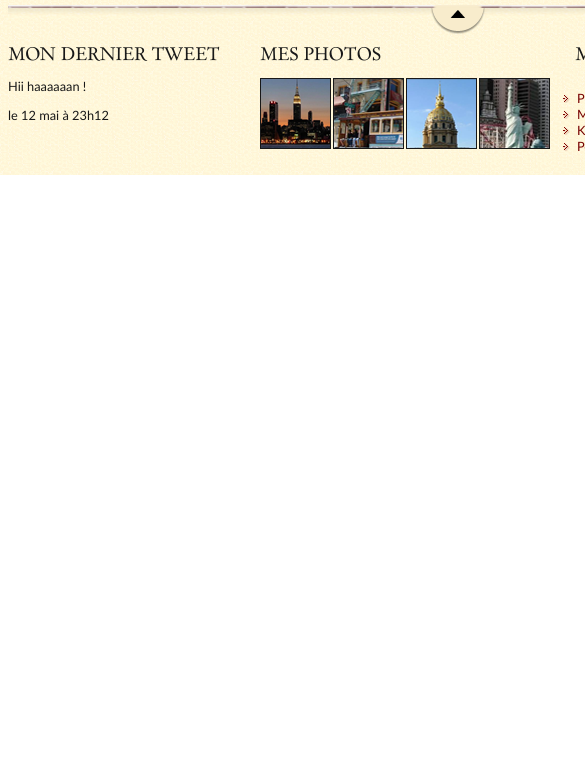
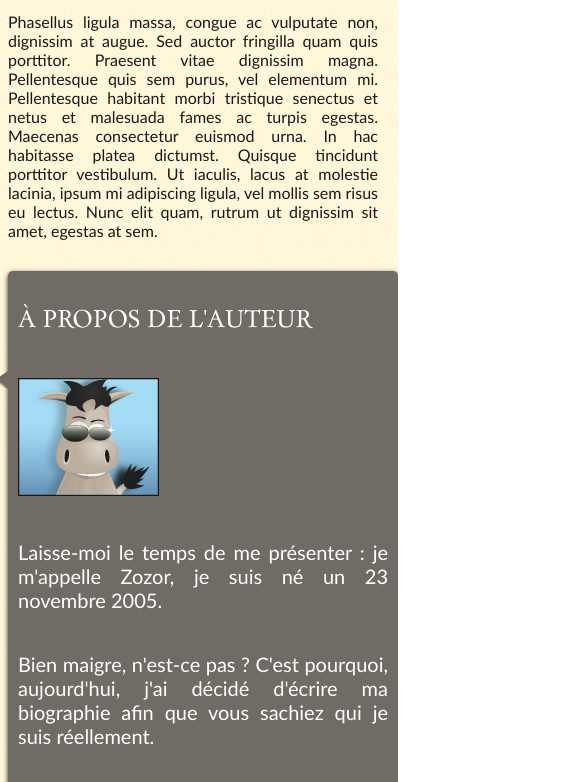
Before and after one commit to Melou15/dc2-front-s1-22-roig-melissa, a plain HTML site: page tp/index.html in a window 390 px wide. Shown: the part 815-1597 px from the top of the page, 585 px wide, since content can reach past the window. Before the commit the page ends 990 px from the top, so only its background shows below. Drawn offline with Linux system fonts and the light colour scheme.

Commit message:
ajout exercice tp

```diff
--- a/tp/index.html
+++ b/tp/index.html
@@ -3,6 +3,7 @@
     <head>
         <meta charset="utf-8" />
         <link rel="stylesheet" href="style.css" />
+         <meta name="viewport" content="width=device-width, initial-scale=1.0">
         <title>Zozor - Carnets de voyage</title>
     </head>
 
--- a/tp/style.css
+++ b/tp/style.css
@@ -35,7 +35,7 @@ body
 
 #bloc_page
 {
-    width: 900px;
+    width: 390px;
     margin: auto;
 }
 
@@ -199,6 +199,7 @@ article p
 
 aside
 {
+    max-width: 390px;
     flex: 1.2;
     position: relative;
     background-color: #706b64;
@@ -291,4 +292,55 @@ footer h1
     color: #760001;
 }
 
-@media screen and (max-width: 1280px)
+@media all and (max-width: 900px)
+
+{
+
+    nav ul
+    {
+        flex-direction: column;
+        text-align: left;
+        justify-content: flex-start;
+    }
+    nav a
+    {
+        font-size: 12px;
+    }
+
+    #banniere_image
+    {
+        display: none;
+    }
+
+    section
+    {
+        flex-direction: column;
+    }
+
+    article, aside
+    {
+        width: auto;
+        margin-bottom: 15px;
+        font-size: 20px;
+
+    }
+
+    aside
+    {
+        display: flex;
+        flex-wrap: wrap;
+    }
+
+    #photo_zozor
+    {
+        width: 110px;
+        flex-direction: end;
+
+    }
+
+    footer
+    {
+        display: flex;
+        flex-direction: row;
+    }
+}
```
